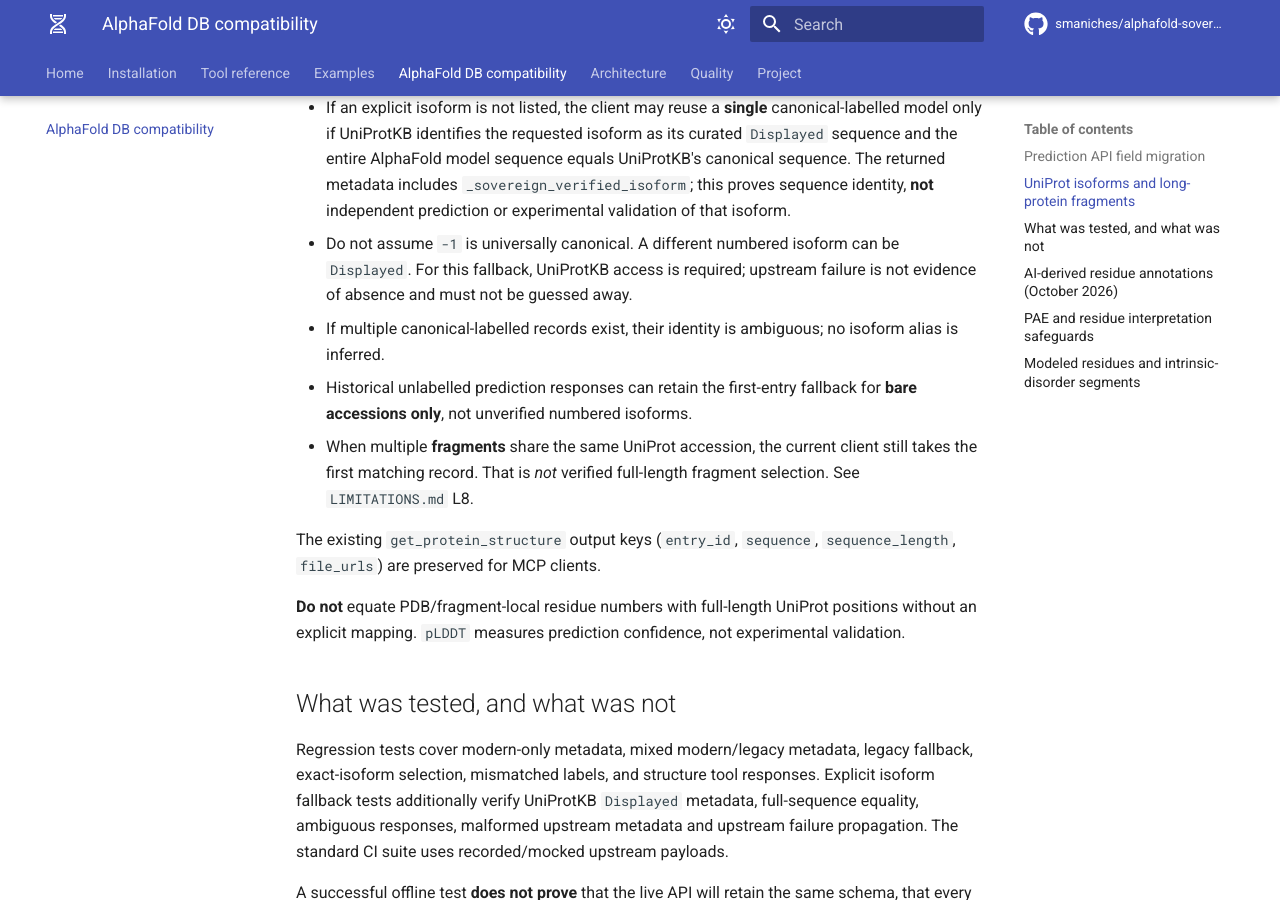
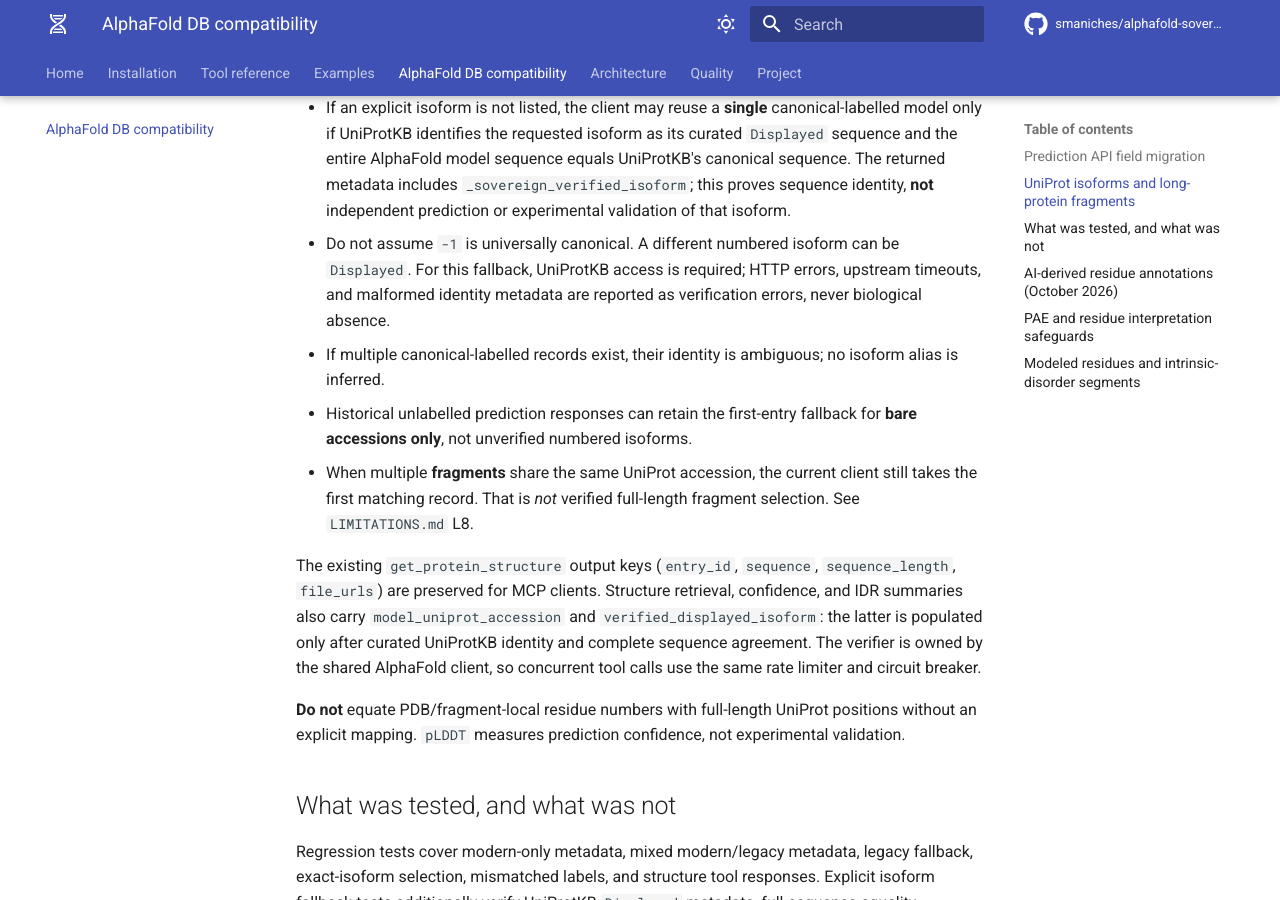
Before and after one commit to smaniches/alphafold-sovereign-mcp, an MkDocs documentation site: the page built from docs/afdb-compatibility.md, in a window 1280 px wide and 900 px high, scrolled down 1340 px. Built offline with MkDocs 1.6.1 and Material for MkDocs 9.7.7, drawn with Linux system fonts in a browser that asks for light colours; comment, search, counter and statistics services are not loaded.

Commit message:
docs(afdb): distinguish unavailable verification and expose identity provenance
Signed-off-by: Santiago Maniches <santiago@topologica.ai>

```diff
--- a/docs/afdb-compatibility.md
+++ b/docs/afdb-compatibility.md
@@ -52,7 +52,8 @@
   independent prediction or experimental validation of that isoform.
 - Do not assume `-1` is universally canonical. A different numbered
   isoform can be `Displayed`. For this fallback, UniProtKB access is required;
-  upstream failure is not evidence of absence and must not be guessed away.
+  HTTP errors, upstream timeouts, and malformed identity metadata are
+  reported as verification errors, never biological absence.
 - If multiple canonical-labelled records exist, their identity is ambiguous;
   no isoform alias is inferred.
 - Historical unlabelled prediction responses can retain the first-entry
@@ -62,7 +63,12 @@
   full-length fragment selection. See `LIMITATIONS.md` L8.
 
 The existing `get_protein_structure` output keys (`entry_id`, `sequence`,
-`sequence_length`, `file_urls`) are preserved for MCP clients.
+`sequence_length`, `file_urls`) are preserved for MCP clients. Structure
+retrieval, confidence, and IDR summaries also carry
+`model_uniprot_accession` and `verified_displayed_isoform`: the latter
+is populated only after curated UniProtKB identity and complete sequence
+agreement. The verifier is owned by the shared AlphaFold client, so
+concurrent tool calls use the same rate limiter and circuit breaker.
 
 **Do not** equate PDB/fragment-local residue numbers with full-length UniProt
 positions without an explicit mapping. `pLDDT` measures prediction confidence,
```
